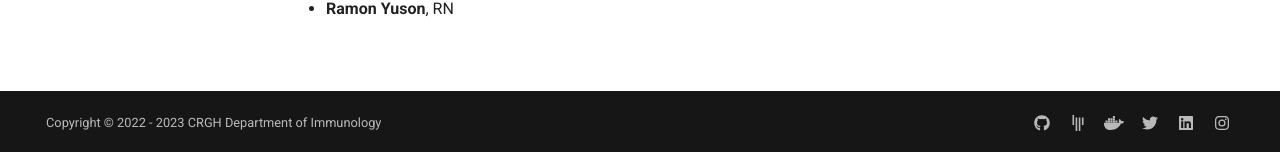
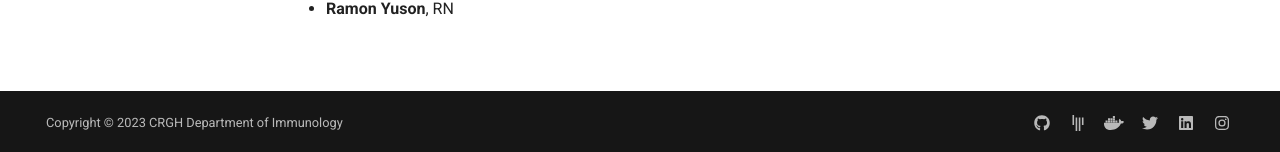
Before and after one commit to monchee/crghimmunowiki, an MkDocs documentation site: the page built from docs/index.md, in a window 1280 px wide. Shown: the part 745-897 px from the top of the page. Built offline with MkDocs 1.6.1 and Material for MkDocs 9.7.7, drawn with Linux system fonts in a browser that asks for light colours; plug-ins that fetch from the network failed and are left out.

Commit message:
Update mkdocs.yml

```diff
--- a/mkdocs.yml
+++ b/mkdocs.yml
@@ -6,7 +6,7 @@ site_description: >-
   CRGH Department of Immunology
 
 # Copyright
-copyright: Copyright &copy; 2022 - 2023 CRGH Department of Immunology
+copyright: Copyright &copy; 2023 CRGH Department of Immunology
 
 # Configuration
 theme:
```
